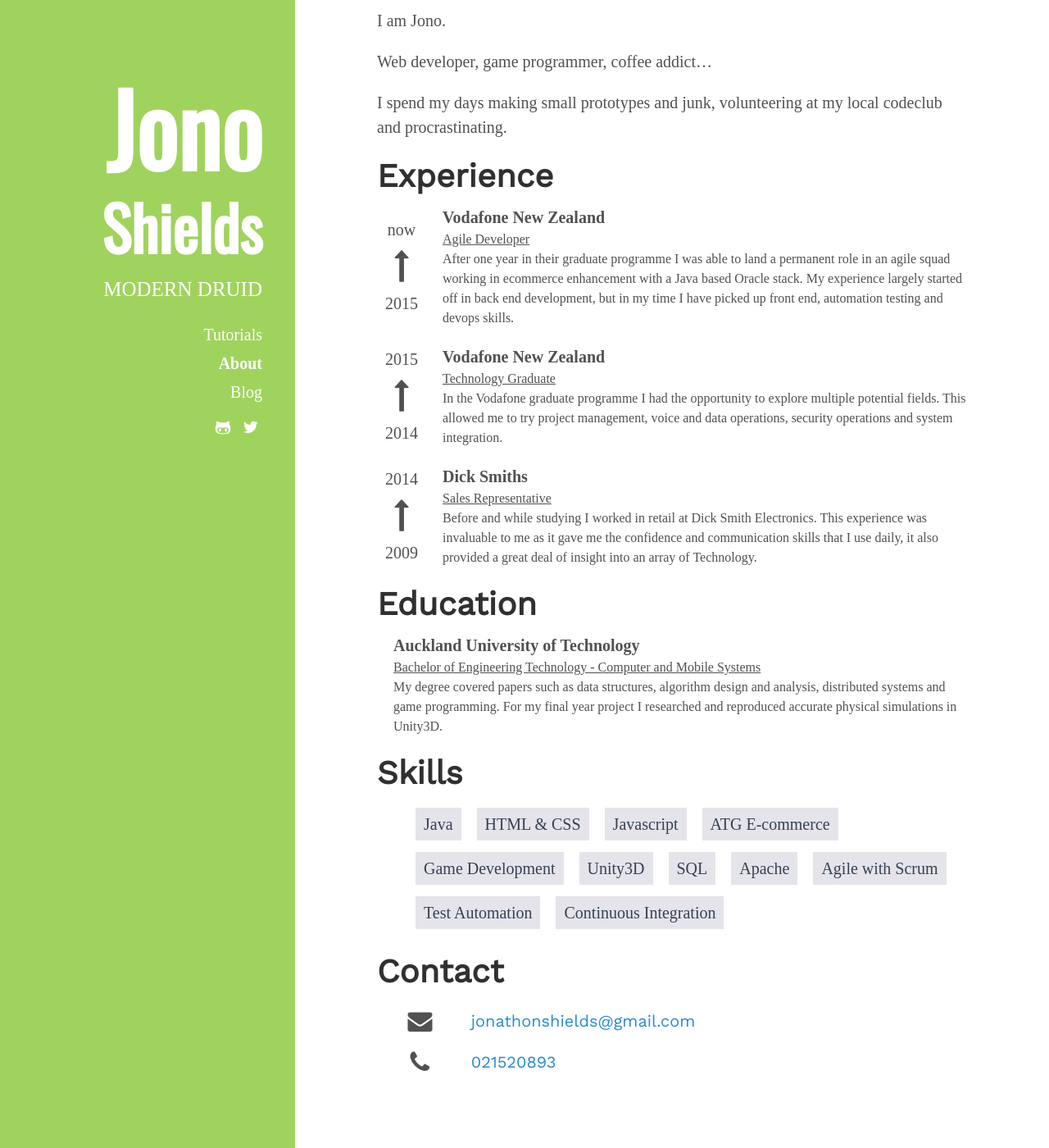
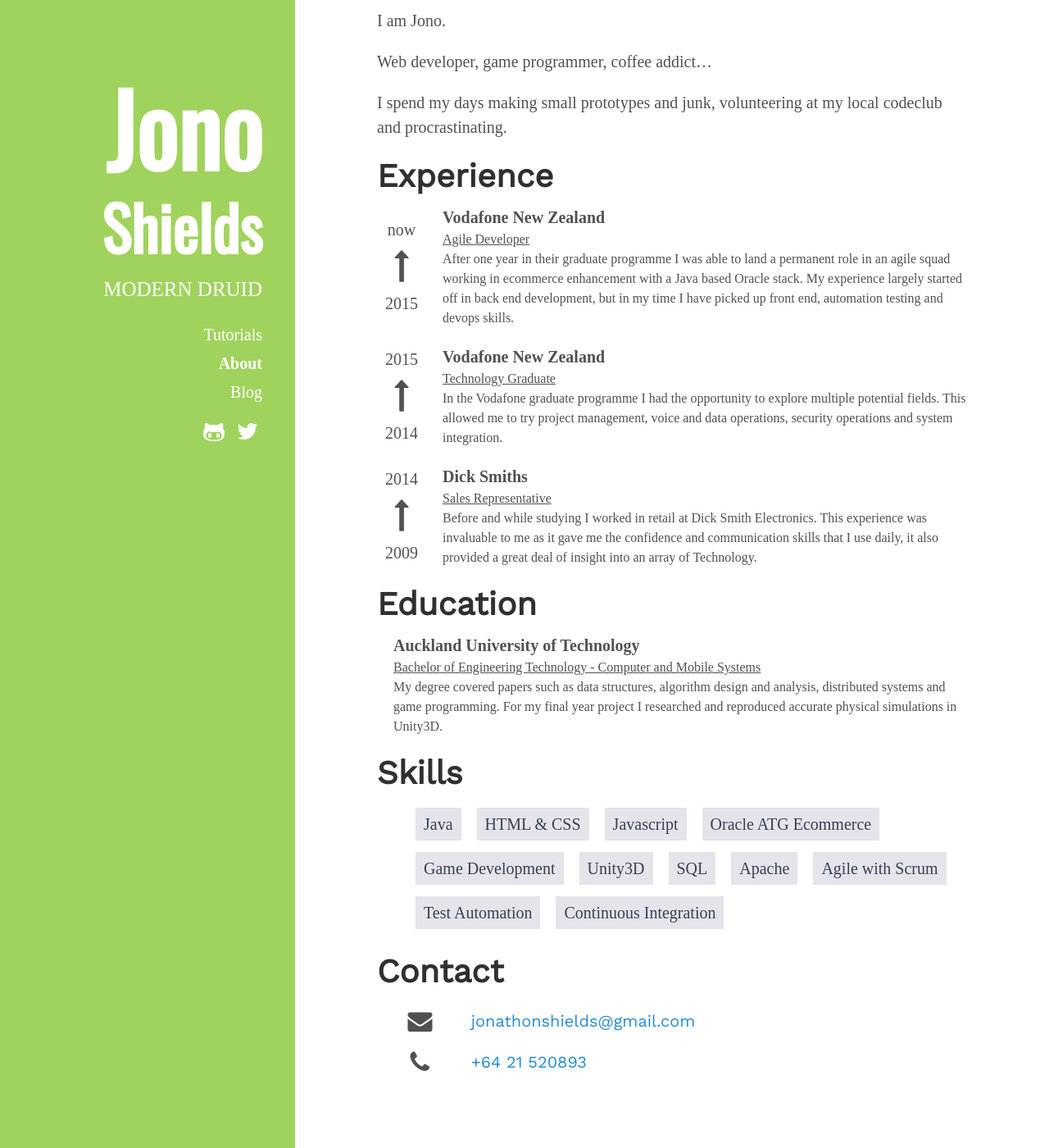
Before and after one commit to foopod/blog-2.0, a Jekyll site: the page built from about.md, in a window 1280 px wide and 1400 px high, scrolled down 130 px. Shown: the whole window at 82% size. Built offline with Jekyll 4.4.1, drawn with Linux system fonts in a browser that asks for light colours; nearby versions of some CDN libraries; some web fonts are replaced.

Commit message:
sizing change

```diff
--- a/about.md
+++ b/about.md
@@ -66,7 +66,7 @@
         <li>Java</li>
         <li>HTML & CSS</li>
         <li>Javascript</li>
-        <li>ATG E-commerce</li>
+        <li>Oracle ATG Ecommerce</li>
         <li>Game Development</li>
         <li>Unity3D</li>
         <li>SQL</li>
@@ -96,7 +96,7 @@
     </tr>
     <tr>
         <td class="table-center"><i class="fa fa-phone" aria-hidden="true"></i></td>
-        <td><a href="tel:+6421520893">021520893</a></td>
+        <td><a href="tel:+6421520893">+64 21 520893</a></td>
     </tr>
     </tbody>
 </table>
--- a/public/css/hyde.css
+++ b/public/css/hyde.css
@@ -220,6 +220,7 @@
 
 .social a{
     padding: 5px;
+    font-size: 28px
 }
 
 /*
```
